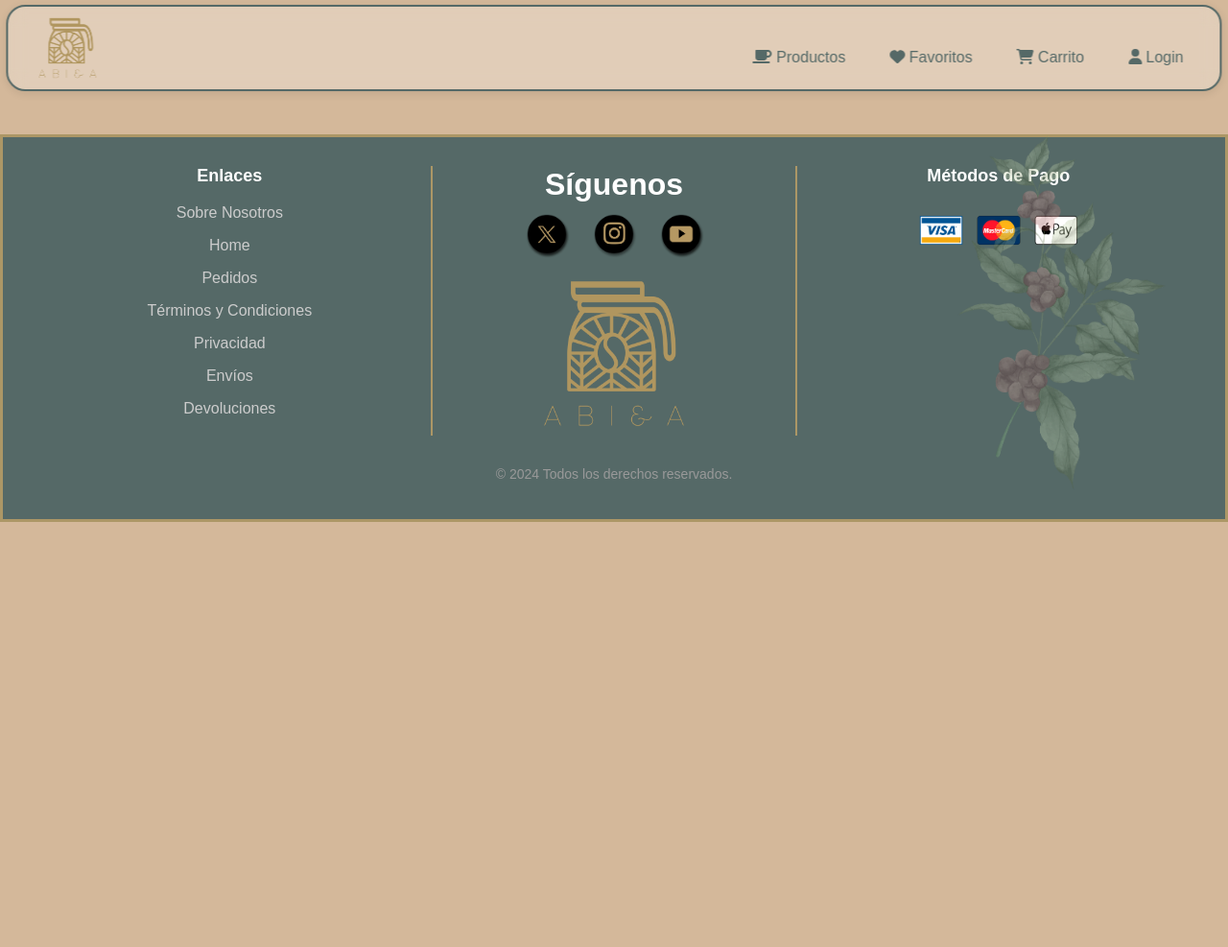
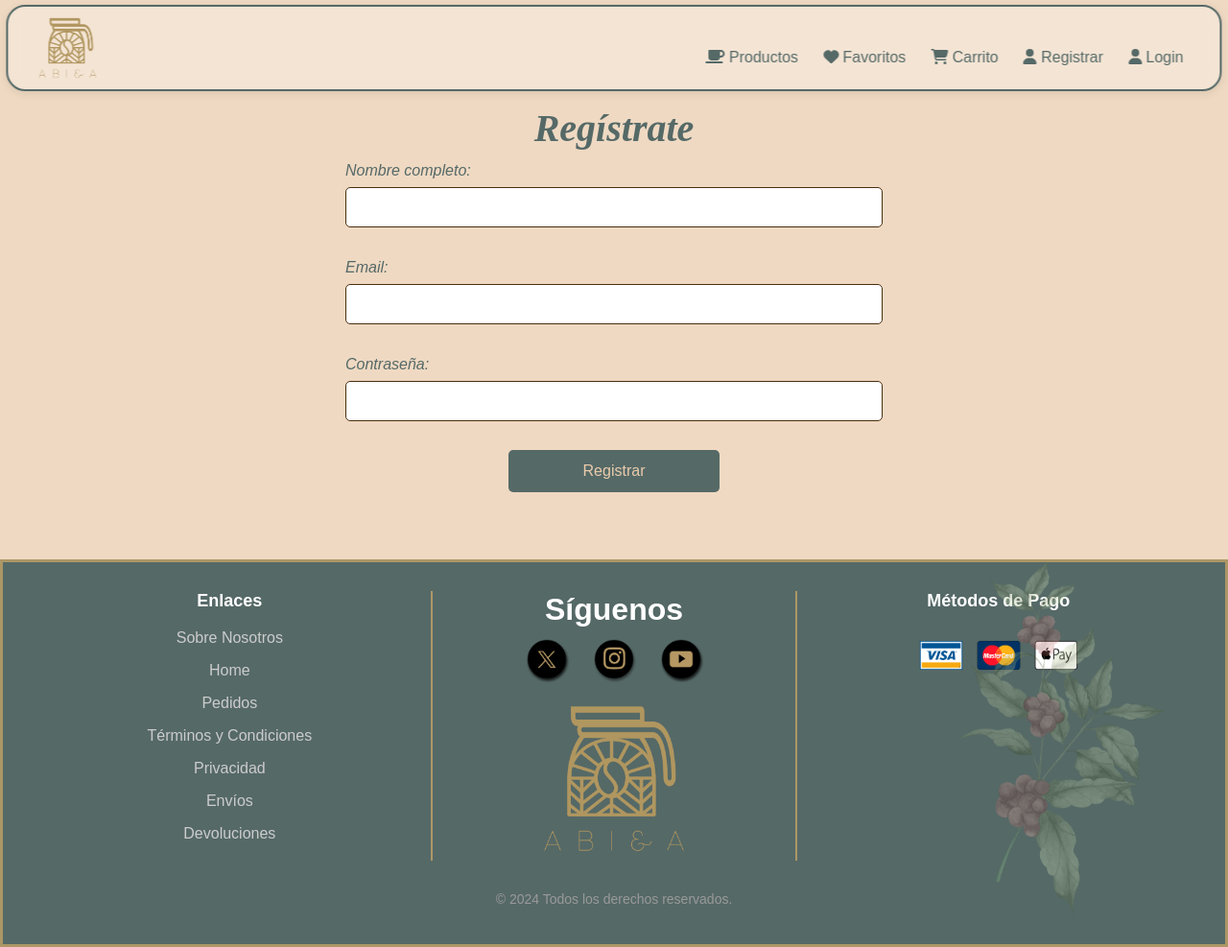
Before and after one commit to 4GeeksAcademy/ProyectoFinal_Amanda-Bruno, a React app: page /registrar in a window 1280 px wide. Shown: the whole page at 96% size. Before the commit the page ends 800 px from the top, so only its background shows below. Built offline with nearby package versions, Linux system fonts and the light colour scheme; no server answers.

Commit message:
diseño de la vista de crear usuario

```diff
--- a/src/front/js/component/loginNavbar.js
+++ b/src/front/js/component/loginNavbar.js
@@ -27,10 +27,6 @@ const LoginNavbar = ({ handleCloseModal }) => {
                     </div>
 
                     <div className="modal-footer">
-                        <a href="/signup" className="btn btn-custom" style={{ color: '#4B2E0F' }}>
-                            Crear usuario
-                        </a>
-
                         <button type="button" className="btn btn-custom " style={{ color: '#4B2E0F' }}>
                             Iniciar sesión
                         </button>
--- a/src/front/js/component/navbar.js
+++ b/src/front/js/component/navbar.js
@@ -26,7 +26,9 @@ const Navbar = () => {
         <div>
         <nav className="navbar">
             <div className="navbar-left">
-                <img src={logoNav} alt="Logo" className="logo" />
+            <Link to="/">
+                    <img src={logoNav} alt="Logo" className="logo" />
+                </Link>
             </div>
             <button className="hamburger-menu" id="hamburger-menu" onClick={toggleMenu}>
                 <FontAwesomeIcon icon={faBars} />
@@ -39,6 +41,7 @@ const Navbar = () => {
                             <FontAwesomeIcon icon={faCoffee} /> Productos
                         </Link>
                     </div>
+
                     <div className="dropdown">
                         <button className="btn favorites-btn">
                             <FontAwesomeIcon icon={faHeart} /> Favoritos
@@ -57,14 +60,22 @@ const Navbar = () => {
                         </div>
                     </div>
 
+                     <div className="dropdown">
+                        <Link to="/registrar" className="btn productos-btn">
+                            <FontAwesomeIcon icon={faUser} /> Registrar
+                        </Link>
+                    </div>
+
                     <div className="dropdown">
                         <button className="btn login-btn" onClick={handleLoginClick}>
                             <FontAwesomeIcon icon={faUser} /> Login
                         </button>
                     </div>
+
                 </div>
             </div>
         </nav>
+
         {showLoginModal && <LoginNavbar handleCloseModal={handleCloseModal} />}
         </div>
     );
--- a/src/front/js/layout.js
+++ b/src/front/js/layout.js
@@ -4,12 +4,12 @@ import ScrollToTop from "./component/scrollToTop";
 import { BackendURL } from "./component/backendURL";
 
 import Home from "./pages/home";
-import { Demo } from "./pages/demo";
 import  QuienSomos  from "./pages/quienSomos"
 import injectContext from "./store/appContext";
 
 import Navbar from "./component/navbar";
 import Footer from "./component/footer";
+import Registrar from "./pages/registrar";
 
 //create your first component
 const Layout = () => {
@@ -26,8 +26,8 @@ const Layout = () => {
                 <Navbar />
                 <Routes>
                     <Route element={<Home />} path="/" />
-                        <Route element={<Demo />} path="/demo" />
                     <Route element={<QuienSomos />} path="/quienSomos" />
+                    <Route element={<Registrar />} path="/registrar" />
                     <Route element={<h1>Not found!</h1>} />
                 </Routes>
                 <Footer />
@@ -37,4 +37,5 @@ const Layout = () => {
 );
 };
 
+
 export default injectContext(Layout);
--- a/src/front/js/pages/home.js
+++ b/src/front/js/pages/home.js
@@ -12,7 +12,7 @@ const Home = () => {
           <h1 className="display-4">¡Bienvenido a Abi&a!</h1>
           <p className="lead">Mejora cada mañana con buen café.</p>
           <p>Explora nuestros productos y encuentra tu sabor perfecto en sólo un click.</p>
-          <a className="btn btn-custom btn-lg" href="#" role="button" style={{ color: '#4B2E0F' }}>
+          <a className="btn btn-custom btn-lg" href="/productos" role="button" style={{ color: '#556967' }}>
             Pide tu café
           </a>
         </div>
--- /dev/null
+++ b/src/front/js/pages/registrar.js
@@ -0,0 +1,65 @@
+import React, { useState } from "react";
+import "../../styles/registrar.css";
+
+const Registrar = () => {
+    const [form, setForm] = useState({
+        name: "",
+        email: "",
+        password: ""
+    });
+
+    const handleChange = (e) => {
+        setForm({
+            ...form,
+            [e.target.name]: e.target.value
+        });
+    };
+
+    const handleSubmit = (e) => {
+        e.preventDefault();
+        // Aquí hay que hacer una llamada a la API para registrar el usuario
+        console.log("Formulario enviado:", form);
+    };
+
+    return (
+        <div className="registrar-container">
+            <h1><strong> Regístrate </strong></h1>
+            <form onSubmit={handleSubmit}>
+                <div>
+                    <label htmlFor="name">Nombre completo:</label>
+                    <input
+                        type="text"
+                        id="name"
+                        name="name"
+                        value={form.name}
+                        onChange={handleChange}
+                    />
+                </div>
+                <div>
+                    <label htmlFor="email">Email:</label>
+                    <input
+                        type="email"
+                        id="email"
+                        name="email"
+                        value={form.email}
+                        onChange={handleChange}
+                    />
+                </div>
+                <div>
+                    <label htmlFor="password">Contraseña:</label>
+                    <input
+                        type="password"
+                        id="password"
+                        name="password"
+                        value={form.password}
+                        onChange={handleChange}
+                    />
+                </div>
+
+                <button type="submit" className="registrar">Registrar</button>
+            </form>
+        </div>
+    );
+};
+
+export default Registrar;
--- a/src/front/styles/footer.css
+++ b/src/front/styles/footer.css
@@ -2,7 +2,7 @@ body {
     font-family: Arial, sans-serif;
     margin: 0;
     padding: 0;
-    background-color: #d4b89a;
+
 }
 
 .footer {
--- a/src/front/styles/home.css
+++ b/src/front/styles/home.css
@@ -1,5 +1,6 @@
 body {
-    background-color: #d4b89a;
+  background-color: #eaccacba;
+  font-family: DM Sans;
   }
 
   .jumbotron-imagen {
--- a/src/front/styles/loginNavbar.css
+++ b/src/front/styles/loginNavbar.css
@@ -3,10 +3,11 @@
 }
 
 .modal-content {
+
     background-color: #556967;
     margin: 15% auto;
     padding: 20px;
-    border: 1px solid #d4b89a;
+    border: 1px solid #eaccacba;
     width: 80%;
     max-width: 400px;
     border-radius: 10px;
--- a/src/front/styles/navbar.css
+++ b/src/front/styles/navbar.css
@@ -1,6 +1,5 @@
 body {
     margin: 0;
-    font-family: Arial, Helvetica, sans-serif;
 }
 
 .navbar {
@@ -40,7 +39,6 @@ button {
     cursor: pointer;
     position: relative;
     overflow: hidden;
-    margin-left: 20px;
 }
 
 .login-btn {
--- a/src/front/styles/quienSomos.css
+++ b/src/front/styles/quienSomos.css
@@ -1,6 +1,3 @@
-body {
-    background-color: #d4b89a;
-}
 
 .container {
     max-width: 1200px;
--- /dev/null
+++ b/src/front/styles/registrar.css
@@ -0,0 +1,49 @@
+
+.registrar-container {
+    max-width: 600px;
+    margin: 0 auto;
+    padding: 20px;
+    border-radius: 5px;
+    font-style: italic;
+}
+
+.registrar-container h1 {
+    text-align: center;
+    color: #556967;
+    font-family: DM Sans;
+}
+
+.registrar-container form div {
+    margin-bottom: 15px;
+}
+
+.registrar-container form label {
+    display: block;
+    margin-bottom: 5px;
+    color: #556967;
+}
+
+.registrar-container form input {
+    width: 100%;
+    padding: 8px;
+    box-sizing: border-box;
+    border-color: rgb(75, 46, 15);
+
+}
+
+.registrar {
+    cursor: pointer;
+    position: relative;
+    overflow: hidden;
+    background-color: #556967;
+    color:  #eaccac;
+    border: none;
+    border-radius: 5px;
+    padding: 10px;
+    margin-left: 170px;
+    margin-right: 170px;
+}
+
+  .registrar:hover {
+    background-color: rgba(75, 46, 15, 0.618);
+  }
```
Lines whose indentation alone changed are shown as unchanged.
